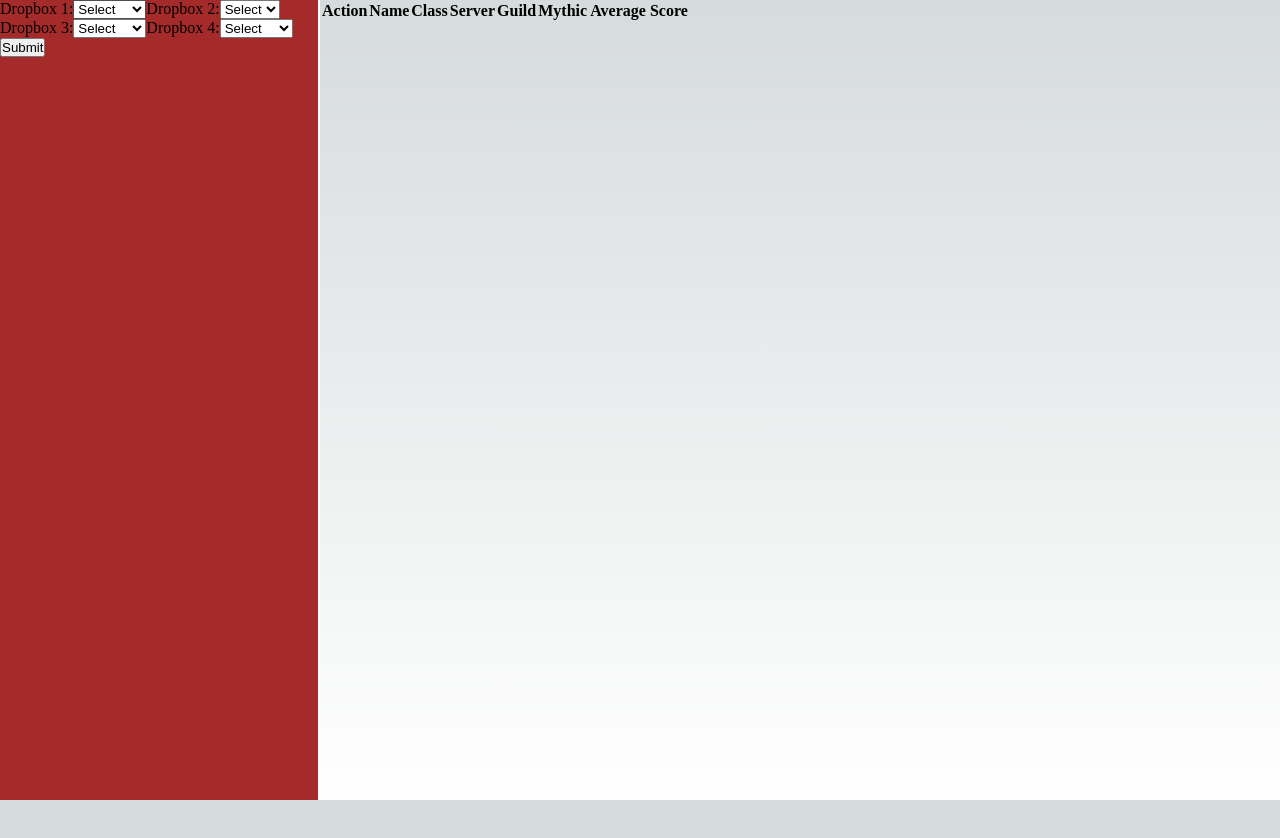
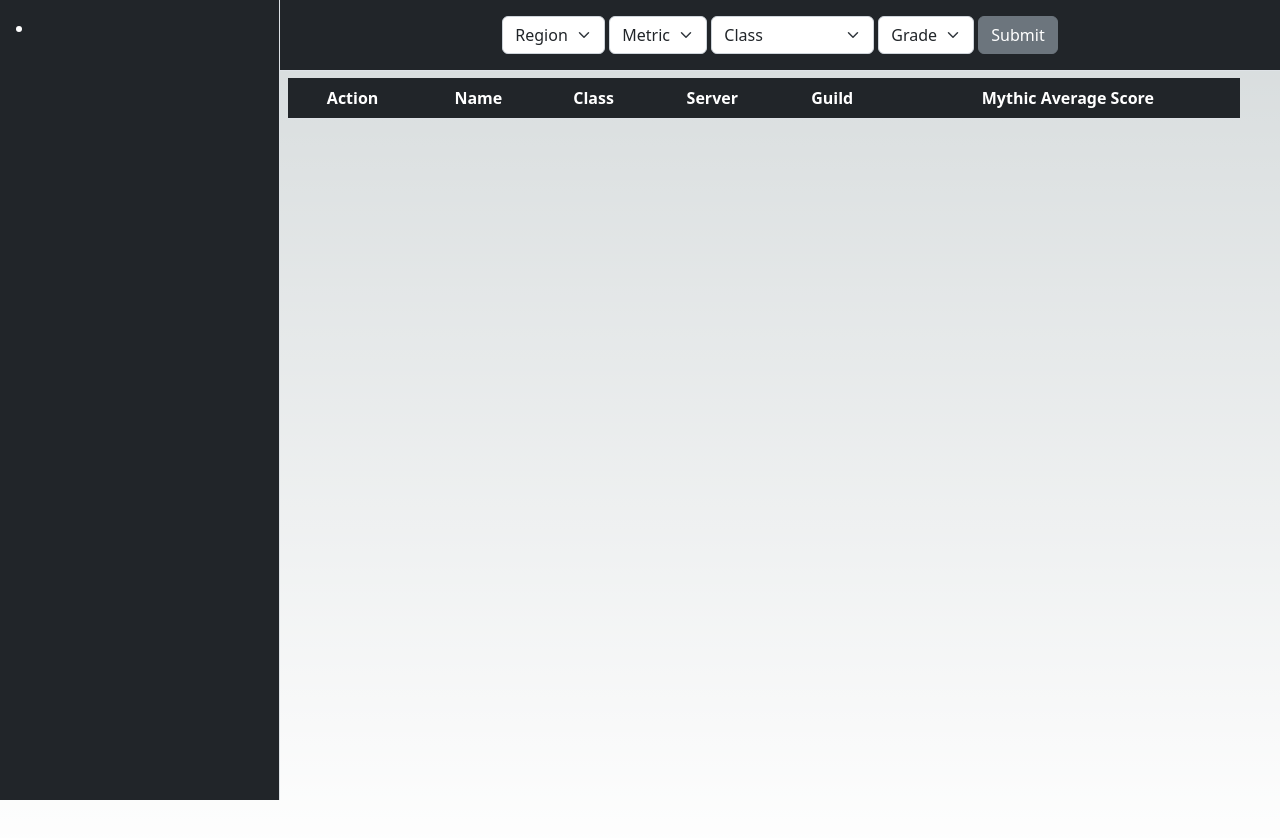
Before and after one commit to NoctriLi/wlog-analyzer, a Next.js app in the folder warcraft-log-analyzer/: page / in a window 1280 px wide. Shown: the top 838 px of the page. Before the commit the page ends 800 px from the top, so only its background shows below. Built offline with nearby package versions, Linux system fonts and the light colour scheme.

Commit message:
fixed css and other minor things

```diff
--- a/warcraft-log-analyzer/components/CharacterTable.js
+++ b/warcraft-log-analyzer/components/CharacterTable.js
@@ -32,7 +32,7 @@ function CharacterTable({ data, onRowClick }) {
         {
           Header: 'Action',
           accessor: 'action',
-          Cell: props => <button className="btn1" onClick={() => onRowClick(props?.row?.original)}>Details</button>,
+          Cell: props => <button className="btn btn-secondary" onClick={() => onRowClick(props?.row?.original)}>Details</button>,
         },
         {
           Header: "Name",
@@ -53,7 +53,7 @@ function CharacterTable({ data, onRowClick }) {
         {
           Header: "Mythic Average Score",
           accessor: 'ranking',
-          Cell: row => (`${getRankingAverage(row.row.original.ranking)}`)
+          Cell: row => `${getRankingAverage(row.row.original.ranking)}`
         }
 
       ],
@@ -70,12 +70,12 @@ function CharacterTable({ data, onRowClick }) {
   } = useTable({ columns, data });
 
   return (
-    <table {...getTableProps()} className={styles.table}>
+    <table  {...getTableProps()} className="table text-bg-dark m-2">
       <thead>
 
           <tr {...headerGroups[0].getHeaderGroupProps()}>
             {headerGroups[0].headers.map(column => (
-              <th {...column.getHeaderProps()}>{column.render("Header")}</th>
+              <th className='text-center' {...column.getHeaderProps()}>{column.render("Header")}</th>
             ))}
           </tr>
 
@@ -87,7 +87,7 @@ function CharacterTable({ data, onRowClick }) {
             <tr  {...row.getRowProps()}>
               {row.cells.map(cell => {
                 console.log("GI", cell)
-                return <td {...cell.getCellProps()}>{cell.render("Cell")}</td>
+                return <td className='text-center' {...cell.getCellProps()}>{cell.render("Cell")}</td>
               })}
             </tr>
           )
--- a/warcraft-log-analyzer/components/InformationDisplay.js
+++ b/warcraft-log-analyzer/components/InformationDisplay.js
@@ -5,7 +5,7 @@ import createHttpLink from "@apollo/client"
 //from a webpage get the text from within <div title="Blizzard Profile" and title="Discord Profile"
 function getProfiles   (htmlDocument) {
 
-    const regex = /"profile_banner":(.*?)"isClaimed":true/g;
+    const regex = /"profile_banner":(.*?)"isClaimed":/g;
     const result = regex.exec(htmlDocument)[1];
 
     console.log(result)
@@ -45,17 +45,24 @@ async function getWebPageData(info) {
 }
 
 
-const InformationDisplay = ({ info }) => {
+const InformationDisplay = ({ info, detailPressed, setDetailPressed }) => {
     console.log("HILOKOKOK", info)
     const [profiles, setProfiles] = React.useState([]);
     React.useEffect(() => {
-        if (info) {
+        if (info && detailPressed) {
             console.log('Fetching URL:', info.raiderIoLink);
-            getWebPageData(info)
+            try{
+
+                getWebPageData(info)
                 .then(htmlDocument => {
                     const profiles = getProfiles(htmlDocument);
                     setProfiles(profiles);
                 });
+            } catch (error) {
+                console.log('Error fetching data from Raider.io', error);
+            } finally {
+                setDetailPressed(false);
+            }
         }
     }, [info]);
     console.log("PROFILES", profiles)
@@ -64,38 +71,50 @@ const InformationDisplay = ({ info }) => {
 
     if(info)
     return (
-        <div>
-            <p>_</p>
-            <p>_</p>
-            <p>_</p>
-            <p>_</p>
-            {<p>{info.name}</p>}
-            {<p>Server: {info.server}-{info.region}</p>}
-            {<p>Guild: {info.guild}</p>}
-            {<p>Guild Rank: {info.guildRank}</p>}
-            {<p>Guild World Ranking: {info.guildRating}</p>}
-            <p>_</p>
-            <p>_</p>
-            <p>_</p>
-            {info.ranking.map(d =>  <p> {d[0]}: {d[1].rank || 'N/A'} - {d[1].spec}</p>)}
-            <p>_</p>
-            <p>_</p>
-            <p>_</p>
-            {<p><a href={info.wLogLink}>WarcraftLogs Link</a> </p>}
-            <p>_</p>
-            {<p><a href={info.raiderIoLink}>Raider.io Link</a> </p>}
-            <p>_</p>
-            <p>_</p>
-            <p>_</p>
-            {<p>Discord: {profiles[0]}</p>}
-            {<p>B-Net: {profiles[1]}</p>}
+        <div className=' text-center'>
+            <ul className='list-group list-group-flush border'>
+
+                {<li className='list-group-item bg-dark text-bg-dark fs-3 pb-0'>{info.name}</li>}
+                {<li className='list-group-item bg-dark text-bg-dark pt-0'>{info.server}-{info.region}</li>}
+                {<li className='list-group-item bg-dark text-bg-dark m-0 p-0 fs-4'>{"<" + info.guild + ">"}</li>}
+                {<li className='list-group-item bg-dark text-bg-dark p-0'>Guild Rank: {info.guildRank}</li>}
+                {<li className='list-group-item bg-dark text-bg-dark pt-0 pb-2'>Guild World Ranking: {info.guildRating}</li>}
+            </ul>
+                <table className="table table-dark">
+                    <thead>
+                        <tr>
+                            <th scope="col">Boss</th>
+                            <th scope="col">Rank</th>
+                            <th scope="col">Spec</th>
+                        </tr>
+                    </thead>
+                    <tbody>
+
+                    {info.ranking.map(d =>  (
+
+
+                        <tr>
+                            <td scope="row">{d[0]}</td>
+                            <td> {d[1].rank || 'N/A'}</td>
+                            <td>{d[1].spec}</td>
+                        </tr>
+                        ) )}
+                    </tbody>
+                </table>
+
+                {<li className='list-group-item text-danger pt-2'><a href={info.wLogLink}>WarcraftLogs Link</a> </li>}
+                {<li className='list-group-item text-danger'><a href={info.raiderIoLink}>Raider.io Link</a> </li>}
+
+                {<li className='list-group-item bg-dark text-bg-dark'>Discord: {profiles[0]}</li>}
+                {<li className='list-group-item bg-dark text-bg-dark'>B-Net: {profiles[1]}</li>}
+
 
 
         </div>
     )
     else return (
         <div>
-            <p></p>
+            <li></li>
         </div>
     )
 }
@@ -103,22 +122,22 @@ const InformationDisplay = ({ info }) => {
 export default InformationDisplay;
 
 /*
-            {<p>Guild: {info.guild}</p>}
-            {<p>Guild Rank: {info.guildRank}</p>}
-            {<p>Guild World Ranking{info.guildRating}</p>}
+            {<li>Guild: {info.guild}</li>}
+            {<li>Guild Rank: {info.guildRank}</li>}
+            {<li>Guild World Ranking{info.guildRating}</li>}
 
-            {<p><a href={info.wLogLink}>WarcraftLogs Link</a> </p>}
-            {<p><a href={info.raiderIoLink}>Raider.io Link</a> </p>}
+            {<li><a href={info.wLogLink}>WarcraftLogs Link</a> </li>}
+            {<li><a href={info.raiderIoLink}>Raider.io Link</a> </li>}
             {info.ranking.map(d => {
-                return <p>{d.rank} - {d.spec}</p
+                return <li>{d.rank} - {d.spec}</li
             })}
-            {<p>Server: {info.server}-{info.region}</p>}
+            {<li>Server: {info.server}-{info.region}</li>}
 
-            {<p>{info.}</p>}
-            {<p>{info.}</p>}
-            {<p>{info.}</p>}
-            {<p>{info.}</p>}
-            {<p>{info.}</p>}
-            {<p>{info.}</p>}
-            {<p>{info.}</p>}
-            {<p>{info.}</p>}*/
+            {<li>{info.}</li>}
+            {<li>{info.}</li>}
+            {<li>{info.}</li>}
+            {<li>{info.}</li>}
+            {<li>{info.}</li>}
+            {<li>{info.}</li>}
+            {<li>{info.}</li>}
+            {<li>{info.}</li>}*/
--- a/warcraft-log-analyzer/components/PopulateCharacterData.js
+++ b/warcraft-log-analyzer/components/PopulateCharacterData.js
@@ -10,14 +10,14 @@ import CharacterTable from '../components/CharacterTable'
 ///////////////////
 //////QUERIES//////
 const QUERY = gql`
-  query CharacterData($region: String! $class: String! $metric: CharacterRankingMetricType!) {
+  query CharacterData($region: String! $class: String! $metric: CharacterRankingMetricType! $page: Int!) {
     worldData {
       encounter(id: 2587) {
         characterRankings(
           serverRegion: $region
           className: $class
           metric: $metric
-          page: 10
+          page: $page
           partition: 1
         )
       }
@@ -81,7 +81,8 @@ const grade = {"C-": 10, "C": 9, "C+": 8, "B-": 7, "B": 6, "B+": 5, "A-": 4, "A"
 
 async function performRankingDataQuery(query) {
   const grade = {"C-": 10, "C": 9, "C+": 8, "B-": 7, "B": 6, "B+": 5, "A-": 4, "A": 3, "A+": 2, "S": 1};
-  console.log("HIIIIIII", query)
+  console.log("HIIIIIII", query, grade[query.grade])
+  let page = grade[query.grade]
   const result = await client.query({
     query: QUERY,
     variables: {
@@ -343,6 +344,7 @@ export default function Characters() {
 const [info, setInfo] = useState(null);
 const [characters, setCharacters] = useState([]);
 const [data, setData] = useState(null)
+const [detailPressed, setDetailPressed] = useState(false)
 const [query, setQuery] = useState({
   region: null,
   metric: null,
@@ -360,6 +362,7 @@ const handleQuerySubmit = async (query) => {
 
 const handleRowClick = (rowData) => {
   setInfo(rowData); //adjust this for information
+  setDetailPressed(true);
 }
 
 
@@ -383,15 +386,21 @@ const handleRowClick = (rowData) => {
 
   // Generate the HTML page data to be displayed
   return (
-    <div className={styles.maine}>
+    <div>
+      <div className="d-flex flex-nowrap">
 
-            <div className={styles.sideBar}>
-              <QueryBox onQuerySubmit={handleQuerySubmit} query={query} setQuery={setQuery} />
-              <InformationDisplay info={info}></InformationDisplay>
-            </div>
-            <div className={styles.tableScreen}>
-              <CharacterTable data={characters} onRowClick={handleRowClick} />
-            </div>
-          </div>
+        <div className={`${styles.ml} navbar navbar-expand-md navbar-dark bg-dark d-flex fixed-top border-bottom`}>
+          <QueryBox onQuerySubmit={handleQuerySubmit} query={query} setQuery={setQuery} />
+        </div>
+
+        <div id={styles.sidebar} className="d-flex flex-column flex-shrink-0 p-3 text-bg-dark fixed-top border-end">
+          <InformationDisplay detailPressed={detailPressed} setDetailPressed={setDetailPressed} info={info}></InformationDisplay>
+        </div>
+
+        <div className={styles.tableScreen}>
+          <CharacterTable  data={characters} onRowClick={handleRowClick} />
+        </div>
+      </div>
+    </div>
   );
 }
--- a/warcraft-log-analyzer/components/QueryBox.js
+++ b/warcraft-log-analyzer/components/QueryBox.js
@@ -1,5 +1,12 @@
 import React from 'react';
 import { useEffect, useState } from "react";
+
+
+const gradeKeys = ["C-", "C", "C+", "B-", "B", "B+", "A-", "A", "A+", "S"]
+const metricKeys = ["dps", "hps"]
+const classKeys = ["Death Knight", "Demon Hunter", "Druid", "Hunter", "Mage", "Monk", "Paladin", "Priest", "Rogue", "Shaman", "Warlock", "Warrior"]
+const regionKeys = ["us", "eu", "kr", "tw", "cn"]
+
 const QueryBox = ({ onQuerySubmit, query, setQuery }) => {
 
 
@@ -18,42 +25,40 @@ const QueryBox = ({ onQuerySubmit, query, setQuery }) => {
       }
 
     return (
-        <form onSubmit={handleSubmit}>
-          <label>
-            Dropbox 1:
-            <select name="region" value={query.region} onChange={handleDropdownChange}>
-            <option >Select</option>
-              <option value="US">US</option>
-              <option value="option2">Option 2</option>
-              <option value="option3">Option 3</option>
+        <form className='d-grid gap-1 d-md-flex mx-auto p-2' onSubmit={handleSubmit}>
+
+
+            <select className="form-select input-sm" style={{ width: 'auto' }} name="region" value={query.region} onChange={handleDropdownChange}>
+            <option selected>Region</option>
+            {regionKeys.map((key) => {
+                return (<option value={key}>{key}</option>)
+              })
+            }
             </select>
-          </label>
-          <label>
-            Dropbox 2:
-            <select name="metric" value={query.metric} onChange={handleDropdownChange}>
-            <option >Select</option>
-              <option value="dps">dps</option>
-              <option value="hps">hps</option>
+            <select className="form-select" style={{ width: 'auto' }}  name="metric" value={query.metric} onChange={handleDropdownChange}>
+            <option selected>Metric</option>
+
+              {metricKeys.map((key) => {
+                return (<option value={key}>{key}</option>)
+              })}
             </select>
-          </label>
-          <label>
-            Dropbox 3:
-            <select name="class" value={query.class} onChange={handleDropdownChange}>
-              <option value={null}>Select</option>
-              <option value="Paladin">paladin</option>
-              <option value="option3">Option 3</option>
+
+            <select className="form-select" style={{ width: 'auto' }}  name="class" value={query.class} onChange={handleDropdownChange}>
+            <option selected>Class</option>
+              {classKeys.map((key) => {
+                return (<option value={key.replace(" ", "")}>{key}</option>)
+              })}
             </select>
-          </label>
-          <label>
-            Dropbox 4:
-            <select name="grade" value={query.grade} onChange={handleDropdownChange}>
-            <option >Select</option>
-              <option value="C-">C-</option>
-              <option value="option2">Option 2</option>
-              <option value="option3">Option 3</option>
+
+            <select className="form-select" style={{ width: 'auto' }}  name="grade" value={query.grade} onChange={handleDropdownChange}>
+            <option selected>Grade</option>
+            {gradeKeys.map((key) => {
+                return (<option value={key}>{key}</option>)
+              })
+            }
             </select>
-          </label>
-          <button type="submit">Submit</button>
+
+          <button className="btn btn-secondary" type="submit">Submit</button>
         </form>
       );
     }
--- a/warcraft-log-analyzer/package.json
+++ b/warcraft-log-analyzer/package.json
@@ -15,6 +15,7 @@
     "@types/react-dom": "18.0.11",
     "apollo-link-context": "^1.0.20",
     "axios": "^1.3.4",
+    "bootstrap": "^5.2.3",
     "cors": "^2.8.5",
     "eslint": "8.36.0",
     "eslint-config-next": "13.2.4",
--- a/warcraft-log-analyzer/pages/_app.tsx
+++ b/warcraft-log-analyzer/pages/_app.tsx
@@ -1,3 +1,5 @@
+
+import 'bootstrap/dist/css/bootstrap.min.css'
 import '@/styles/globals.css'
 import type { AppProps } from 'next/app'
 import { ApolloProvider } from "@apollo/client";
--- a/warcraft-log-analyzer/pages/index.js
+++ b/warcraft-log-analyzer/pages/index.js
@@ -42,6 +42,7 @@ const handleRowClick = (rowData) => {
   return (
     <div>
       <Head>
+      <meta name="viewport" content="width=device-width, initial-scale=1" />
         <title>Create Next App</title>
         <link rel="icon" href="/favicon.ico" />
       </Head>
--- a/warcraft-log-analyzer/styles/Home.module.css
+++ b/warcraft-log-analyzer/styles/Home.module.css
@@ -5,11 +5,26 @@
   min-height: 100vh;
 }
 
+#sidebar {
+  width: 280px;
+  height: 100vh;
 
+
+}
+.buffer {
+  width: 279px;
+  height: 100px;
+  position: fixed;
+  z-index: 9999;
+}
+.ml{
+  left: 280px!important;
+}
 .sideBar {
   position: fixed;
   width: 25%;
-  height: 100vh;
+  height: 90vh;
+  margin-top: 10vh;
   overflow-y: auto;
   z-index: 1;
   background-color: brown!important;
@@ -18,248 +33,27 @@
 
 }
 
+.topBar {
+  position: fixed;
+  width: 100%;
+  height: 100px;
+  overflow-y: auto;
+  z-index: 1;
+  background-color: brown!important;
+  border: white;
+  border-bottom: 2px solid white;
+
+}
+
+
 .tableScreen {
-  margin-left: 25%;
+  margin-left: 280px;
+  margin-top: 70px;;
   width: 75%;
   height: 100vh;
   overflow-y: auto;
 }
 
-
-.grid {
-  display: grid;
-  grid-template-columns: repeat(4, minmax(25%, auto));
-  width: var(--max-width);
-  max-width: 100%;
+.informationDisplay {
+  margin-top: 100px;
 }
-
-.card {
-  padding: 1rem 1.2rem;
-  border-radius: var(--border-radius);
-  background: rgba(var(--card-rgb), 0);
-  border: 1px solid rgba(var(--card-border-rgb), 0);
-  transition: background 200ms, border 200ms;
-}
-
-.card span {
-  display: inline-block;
-  transition: transform 200ms;
-}
-
-.card h2 {
-  font-weight: 600;
-  margin-bottom: 0.7rem;
-}
-
-.card p {
-  margin: 0;
-  opacity: 0.6;
-  font-size: 0.9rem;
-  line-height: 1.5;
-  max-width: 30ch;
-}
-
-.center {
-  display: flex;
-  justify-content: center;
-  align-items: center;
-  position: relative;
-  padding: 4rem 0;
-}
-
-.center::before {
-  background: var(--secondary-glow);
-  border-radius: 50%;
-  width: 480px;
-  height: 360px;
-  margin-left: -400px;
-}
-
-.center::after {
-  background: var(--primary-glow);
-  width: 240px;
-  height: 180px;
-  z-index: -1;
-}
-
-.center::before,
-.center::after {
-  content: '';
-  left: 50%;
-  position: absolute;
-  filter: blur(45px);
-  transform: translateZ(0);
-}
-
-.logo,
-.thirteen {
-  position: relative;
-}
-
-.thirteen {
-  display: flex;
-  justify-content: center;
-  align-items: center;
-  width: 75px;
-  height: 75px;
-  padding: 25px 10px;
-  margin-left: 16px;
-  transform: translateZ(0);
-  border-radius: var(--border-radius);
-  overflow: hidden;
-  box-shadow: 0px 2px 8px -1px #0000001a;
-}
-
-.thirteen::before,
-.thirteen::after {
-  content: '';
-  position: absolute;
-  z-index: -1;
-}
-
-/* Conic Gradient Animation */
-.thirteen::before {
-  animation: 6s rotate linear infinite;
-  width: 200%;
-  height: 200%;
-  background: var(--tile-border);
-}
-
-/* Inner Square */
-.thirteen::after {
-  inset: 0;
-  padding: 1px;
-  border-radius: var(--border-radius);
-  background: linear-gradient(
-    to bottom right,
-    rgba(var(--tile-start-rgb), 1),
-    rgba(var(--tile-end-rgb), 1)
-  );
-  background-clip: content-box;
-}
-
-/* Enable hover only on non-touch devices */
-@media (hover: hover) and (pointer: fine) {
-  .card:hover {
-    background: rgba(var(--card-rgb), 0.1);
-    border: 1px solid rgba(var(--card-border-rgb), 0.15);
-  }
-
-  .card:hover span {
-    transform: translateX(4px);
-  }
-}
-
-@media (prefers-reduced-motion) {
-  .thirteen::before {
-    animation: none;
-  }
-
-  .card:hover span {
-    transform: none;
-  }
-}
-
-/* Mobile */
-@media (max-width: 700px) {
-  .content {
-    padding: 4rem;
-  }
-
-  .grid {
-    grid-template-columns: 1fr;
-    margin-bottom: 120px;
-    max-width: 320px;
-    text-align: center;
-  }
-
-  .card {
-    padding: 1rem 2.5rem;
-  }
-
-  .card h2 {
-    margin-bottom: 0.5rem;
-  }
-
-  .center {
-    padding: 8rem 0 6rem;
-  }
-
-  .center::before {
-    transform: none;
-    height: 300px;
-  }
-
-  .description {
-    font-size: 0.8rem;
-  }
-
-  .description a {
-    padding: 1rem;
-  }
-
-  .description p,
-  .description div {
-    display: flex;
-    justify-content: center;
-    position: fixed;
-    width: 100%;
-  }
-
-  .description p {
-    align-items: center;
-    inset: 0 0 auto;
-    padding: 2rem 1rem 1.4rem;
-    border-radius: 0;
-    border: none;
-    border-bottom: 1px solid rgba(var(--callout-border-rgb), 0.25);
-    background: linear-gradient(
-      to bottom,
-      rgba(var(--background-start-rgb), 1),
-      rgba(var(--callout-rgb), 0.5)
-    );
-    background-clip: padding-box;
-    backdrop-filter: blur(24px);
-  }
-
-  .description div {
-    align-items: flex-end;
-    pointer-events: none;
-    inset: auto 0 0;
-    padding: 2rem;
-    height: 200px;
-    background: linear-gradient(
-      to bottom,
-      transparent 0%,
-      rgb(var(--background-end-rgb)) 40%
-    );
-    z-index: 1;
-  }
-}
-
-/* Tablet and Smaller Desktop */
-@media (min-width: 701px) and (max-width: 1120px) {
-  .grid {
-    grid-template-columns: repeat(2, 50%);
-  }
-}
-
-@media (prefers-color-scheme: dark) {
-  .vercelLogo {
-    filter: invert(1);
-  }
-
-  .logo,
-  .thirteen img {
-    filter: invert(1) drop-shadow(0 0 0.3rem #ffffff70);
-  }
-}
-
-@keyframes rotate {
-  from {
-    transform: rotate(360deg);
-  }
-  to {
-    transform: rotate(0deg);
-  }
-}
--- a/warcraft-log-analyzer/styles/globals.css
+++ b/warcraft-log-analyzer/styles/globals.css
@@ -98,6 +98,6 @@ a {
 
 @media (prefers-color-scheme: dark) {
   html {
-    color-scheme: light;
+    color-scheme: dark;
   }
 }
```
Also changed, not shown: 1 other file (tests, documents, lock files or other folders).
